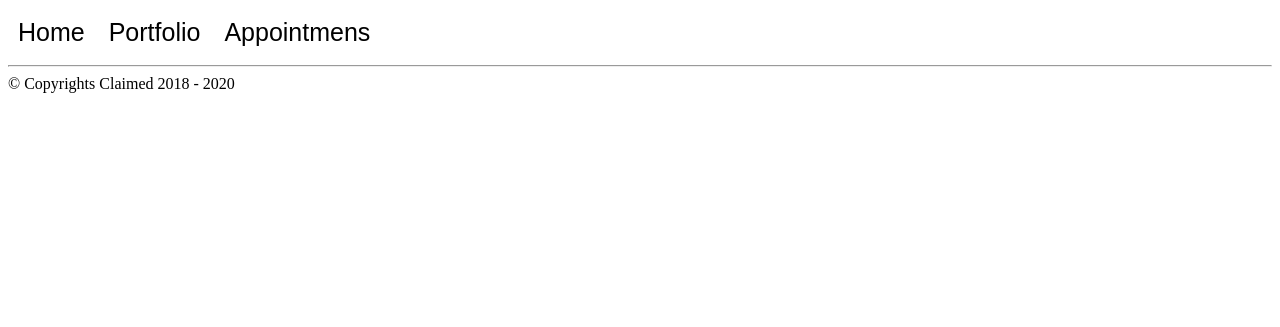
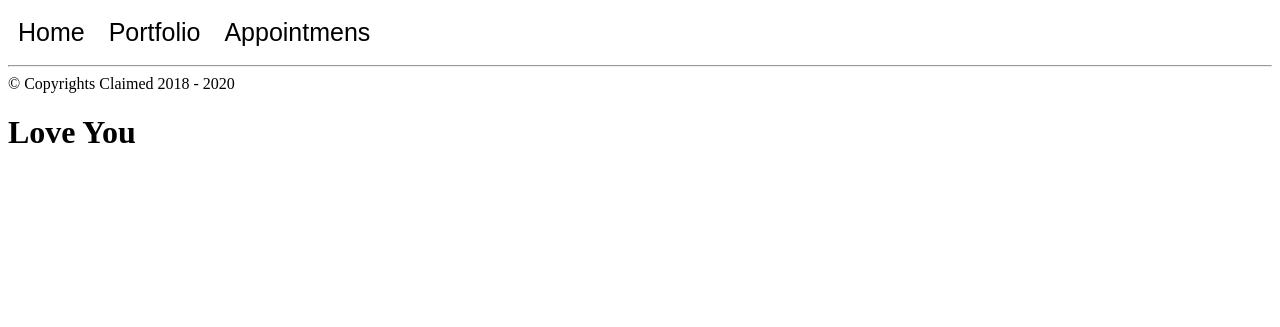
Before and after one commit to justokaywith/WebEngineering, a PHP site: page /index.php in a window 1280 px wide. Shown: the top 327 px of the page. Run offline with PHP 8.4, Linux system fonts and the light colour scheme.

Commit message:
Update index.php

```diff
--- a/index.php
+++ b/index.php
@@ -5,5 +5,6 @@
   <body>
     <?php include 'includes/header.php'; ?>
     <?php include 'includes/footer.php' ?>
+    <h1>Love You</h1>
   </body>
 </html>
```
